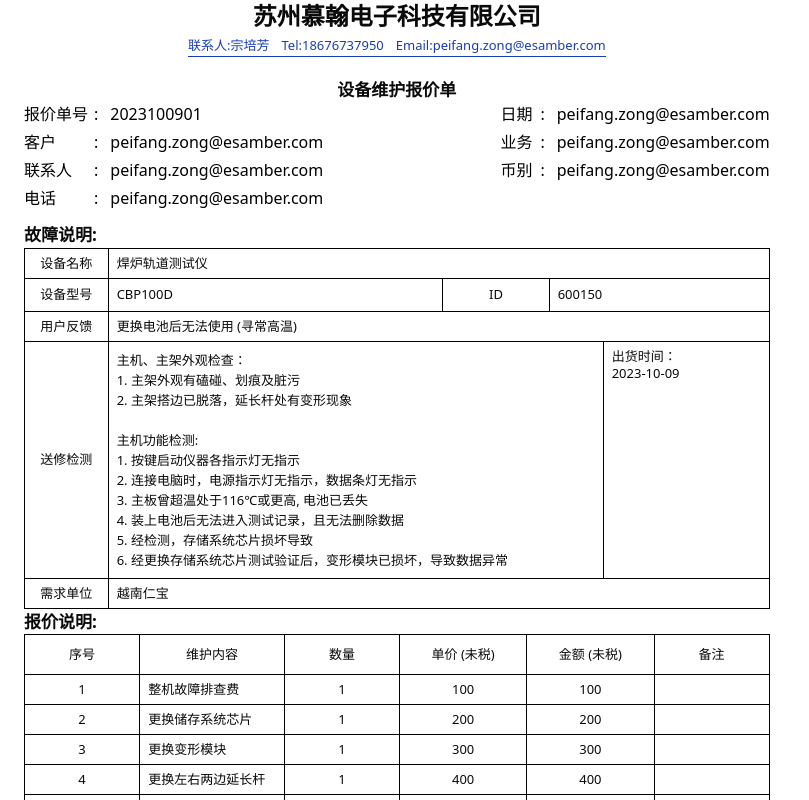
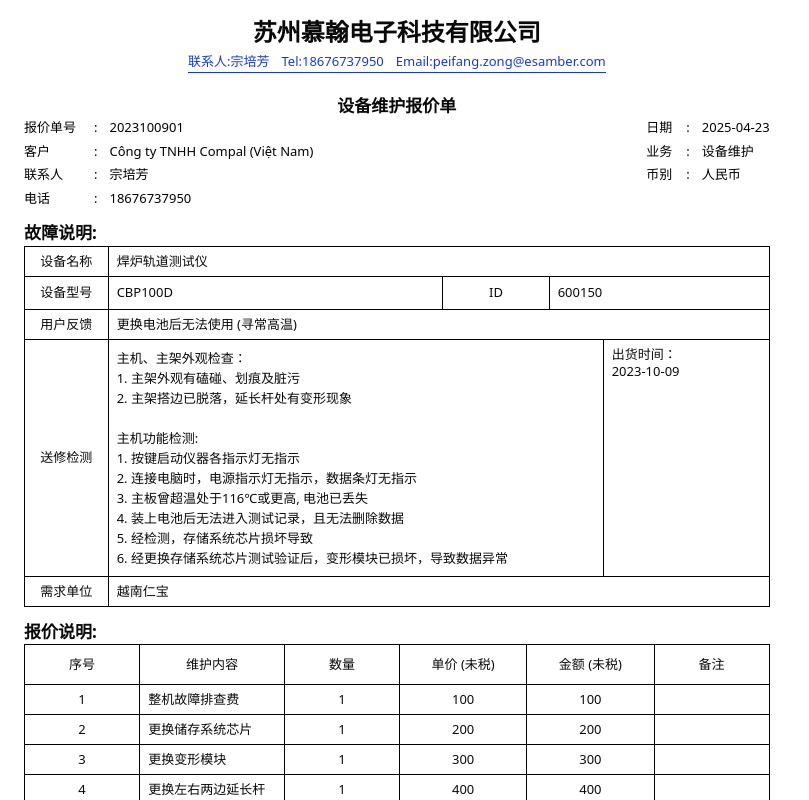
Before and after one commit to nickchow2020/turbo-invoice-app, a Next.js app: page / in a window 1280 px wide. Shown: the top 800 px of the page, without its empty margins (0-809 px from the left). Built offline with nearby package versions, Linux system fonts and the light colour scheme.

Commit message:
fixed font size

```diff
--- a/src/app/page.tsx
+++ b/src/app/page.tsx
@@ -16,7 +16,12 @@ function ColumnDisplay({
     valueClassName?: string;
 }) {
     return (
-        <div className={cn("flex text-blue-800", className)}>
+        <div
+            className={cn(
+                "flex text-blue-800 items-center text-[13px]",
+                className
+            )}
+        >
             <div className={labelClassName}>{label}</div>
             <span className="font-medium">:</span>
             <div className={valueClassName}>{value}</div>
@@ -26,7 +31,7 @@ function ColumnDisplay({
 
 export default function Page() {
     return (
-        <main className="w-[210mm] px-6">
+        <main className="w-[210mm] px-6 py-4">
             <section className="flex flex-col items-center justify-center">
                 <h1 className="font-extrabold text-2xl mb-1">
                     苏州慕翰电子科技有限公司
@@ -65,21 +70,21 @@ export default function Page() {
                             />
                             <ColumnDisplay
                                 label="客户"
-                                value="peifang.zong@esamber.com"
+                                value="Công ty TNHH Compal (Việt Nam)"
                                 className="text-black mb-1"
                                 labelClassName="w-[70px]"
                                 valueClassName="ml-3"
                             />
                             <ColumnDisplay
                                 label="联系人"
-                                value="peifang.zong@esamber.com"
+                                value="宗培芳"
                                 className="text-black mb-1"
                                 labelClassName="w-[70px]"
                                 valueClassName="ml-3"
                             />
                             <ColumnDisplay
                                 label="电话"
-                                value="peifang.zong@esamber.com"
+                                value="18676737950"
                                 className="text-black"
                                 labelClassName="w-[70px]"
                                 valueClassName="ml-3"
@@ -88,21 +93,21 @@ export default function Page() {
                         <div>
                             <ColumnDisplay
                                 label="日期"
-                                value="peifang.zong@esamber.com"
+                                value="2025-04-23"
                                 className="text-black mb-1"
                                 labelClassName="w-[40px]"
                                 valueClassName="ml-3"
                             />
                             <ColumnDisplay
                                 label="业务"
-                                value="peifang.zong@esamber.com"
+                                value="设备维护"
                                 className="text-black mb-1"
                                 labelClassName="w-[40px]"
                                 valueClassName="ml-3"
                             />
                             <ColumnDisplay
                                 label="币别"
-                                value="peifang.zong@esamber.com"
+                                value="人民币"
                                 className="text-black"
                                 labelClassName="w-[40px]"
                                 valueClassName="ml-3"
@@ -111,11 +116,11 @@ export default function Page() {
                     </div>
                 </div>
             </section>
-            <section>
+            <section className="mb-3">
                 <h2 className="font-extrabold text-[17px]">故障说明:</h2>
                 <MaintenanceInstructionTable />
             </section>
-            <section className="mb-10">
+            <section className="mb-5">
                 <h2 className="font-extrabold text-[17px]">报价说明:</h2>
                 <PricingTable />
             </section>
```
